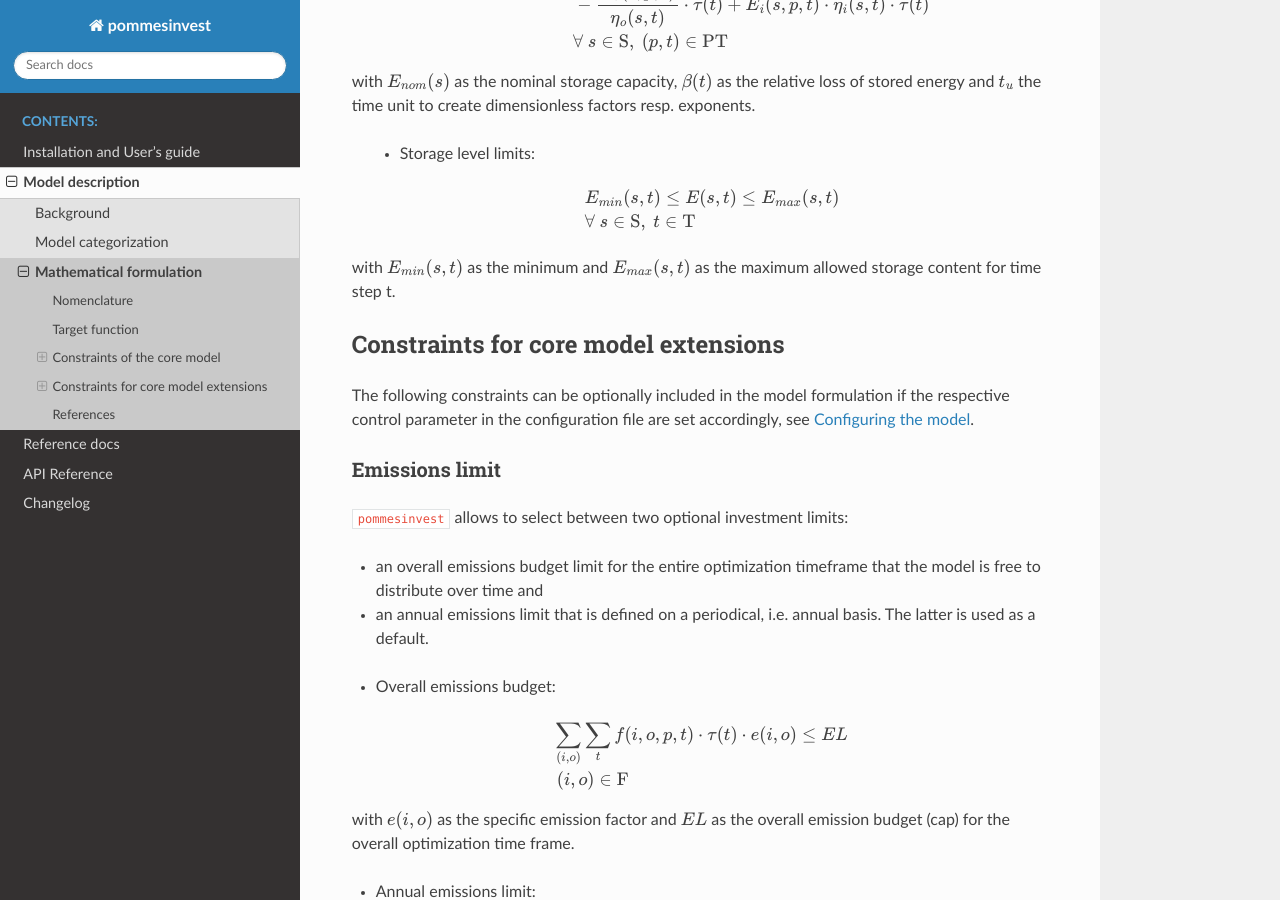
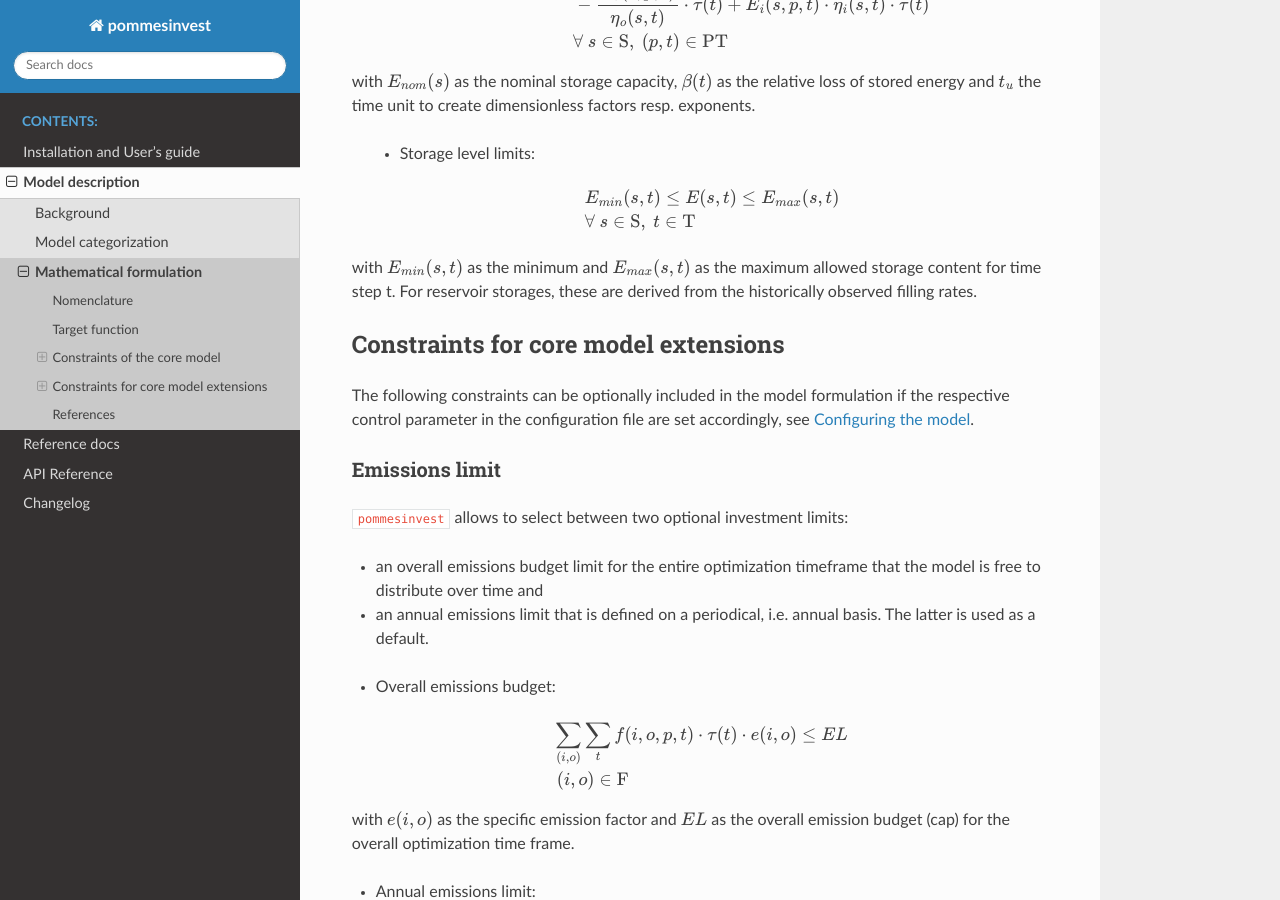
Before and after one commit to pommes-public/pommesinvest, a Sphinx documentation site: the page built from docs/model/formulation.rst, in a window 1280 px wide and 900 px high, scrolled down 7926 px. Built offline with Sphinx 7.4.7 and the Read the Docs theme 2.0.0, drawn with Linux system fonts in a browser that asks for light colours.

Commit message:
Add hint on reservoir storage limit

```diff
--- a/docs/model/formulation.rst
+++ b/docs/model/formulation.rst
@@ -363,7 +363,8 @@ with :math:`E_{nom}(s)` as the nominal storage capacity,
         & \forall \space s \in \mathrm{S}, \space t \in \mathrm{T}
 
 with :math:`E_{min}(s, t)` as the minimum and :math:`E_{max}(s, t)`
-as the maximum allowed storage content for time step t.
+as the maximum allowed storage content for time step t. For reservoir storages,
+these are derived from the historically observed filling rates.
 
 Constraints for core model extensions
 +++++++++++++++++++++++++++++++++++++
```
